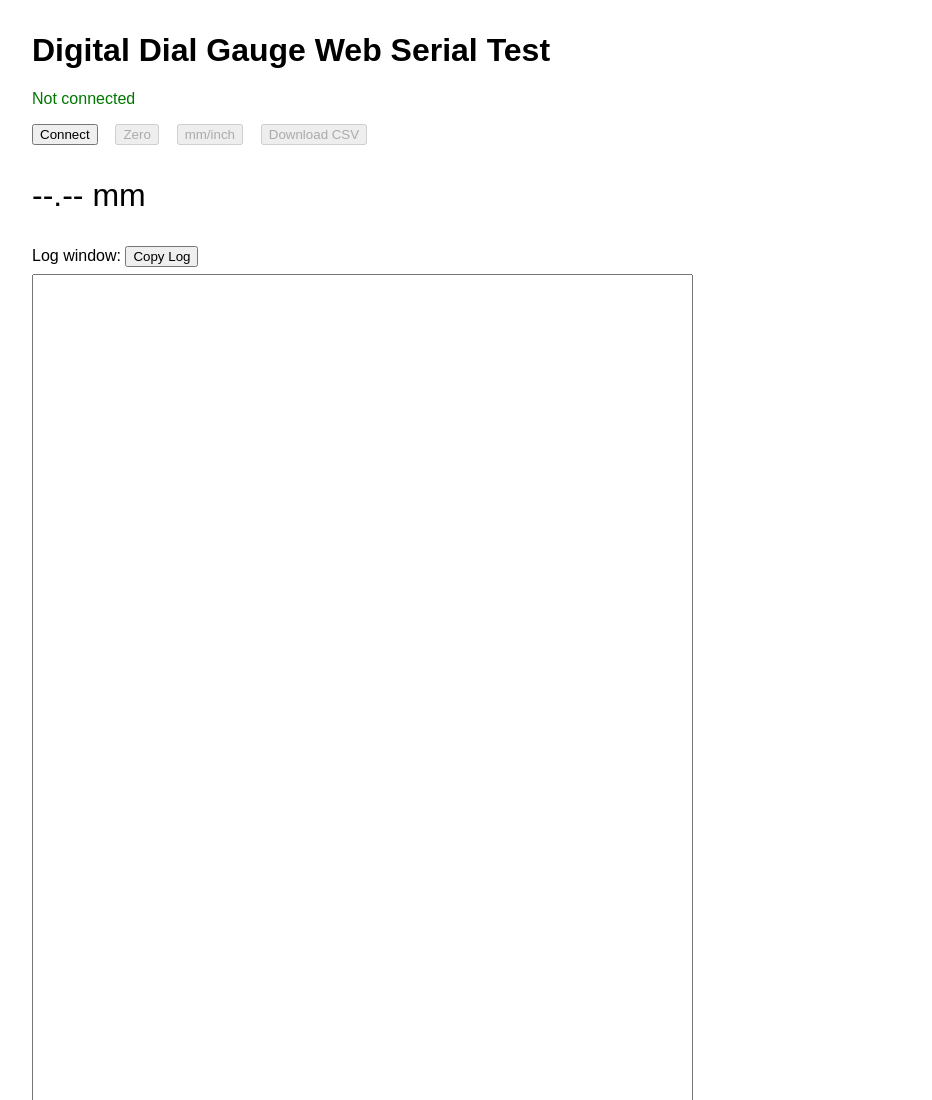
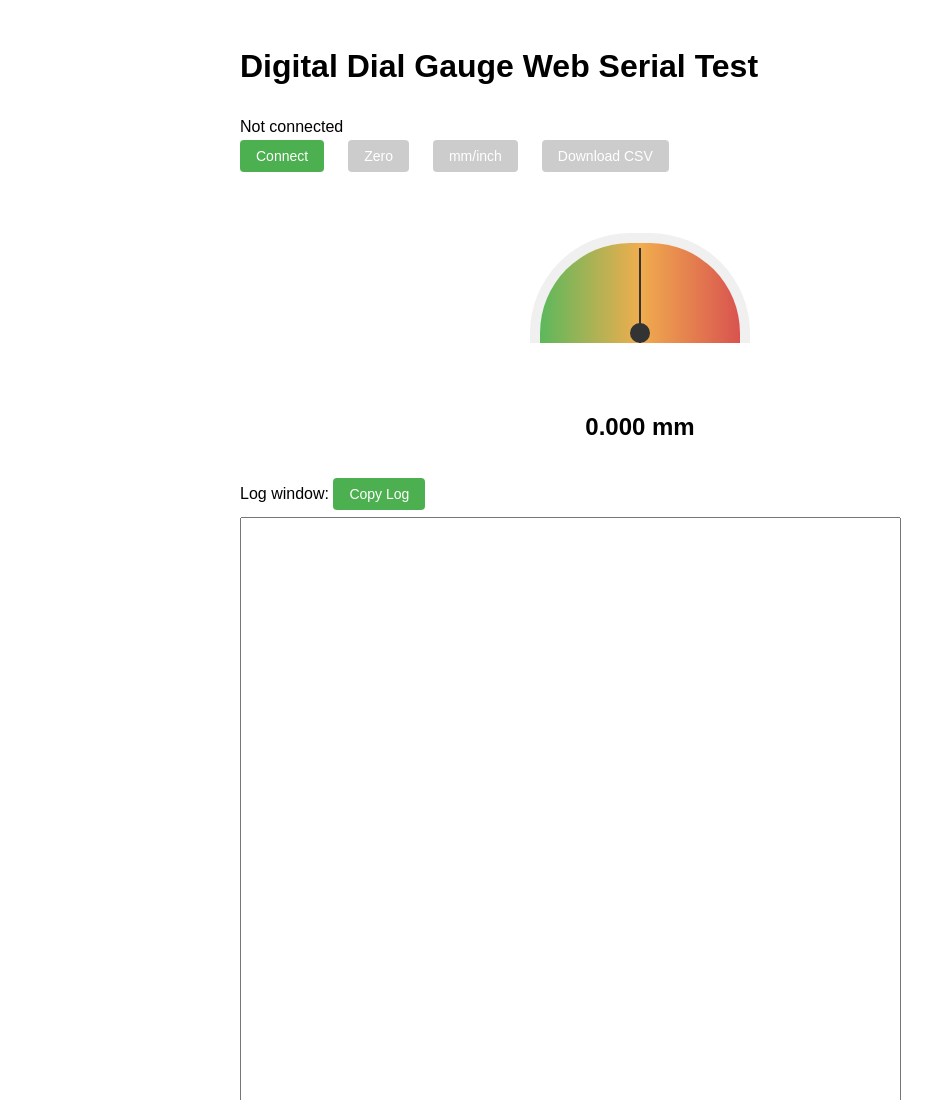
Before and after one commit to tyeth/digital-dial-gauge-web-serial, a website: page index.html in a window 1280 px wide. Shown: the top 1100 px of the page, without its empty margins (0-932 px from the left). Drawn offline with Linux system fonts and the light colour scheme.

Commit message:
Visual Dial

```diff
--- a/index.html
+++ b/index.html
@@ -7,12 +7,99 @@
   <meta name="viewport" content="width=device-width, initial-scale=1.0">
   <title>Digital Dial Gauge Web Serial Test</title>
   <style>
-    body { font-family: Arial, sans-serif; margin: 2em; }
-    #gauge-value { font-size: 2em; margin: 1em 0; }
-    #status { color: #007700; margin-bottom: 1em; }
-    #error { color: #bb2222; margin-bottom: 1em; }
-    .controls { margin-bottom: 1em; }
-    button { margin-right: 1em; }
+    body {
+        font-family: Arial, sans-serif;
+        max-width: 800px;
+        margin: 0 auto;
+        padding: 20px;
+        line-height: 1.6;
+    }
+    .container {
+        display: flex;
+        flex-direction: column;
+        gap: 20px;
+    }
+    .panel {
+        border: 1px solid #ccc;
+        border-radius: 5px;
+        padding: 15px;
+        background-color: #f9f9f9;
+    }
+    .controls {
+        display: flex;
+        flex-wrap: wrap;
+        gap: 10px;
+        align-items: center;
+        margin-bottom: 1em;
+    }
+    button {
+        padding: 8px 16px;
+        background-color: #4CAF50;
+        color: white;
+        border: none;
+        border-radius: 4px;
+        cursor: pointer;
+        font-size: 14px;
+        margin-right: 1em;
+    }
+    button:hover {
+        background-color: #45a049;
+    }
+    button:disabled {
+        background-color: #cccccc;
+        cursor: not-allowed;
+    }
+    .gauge-container {
+        display: flex;
+        justify-content: center;
+        align-items: center;
+        height: 200px;
+        position: relative;
+    }
+    .gauge {
+        width: 200px;
+        height: 100px;
+        position: relative;
+        overflow: hidden;
+        border-top-left-radius: 100px;
+        border-top-right-radius: 100px;
+        border: 10px solid #f0f0f0;
+        border-bottom: none;
+    }
+    .gauge-value {
+        width: 100%;
+        height: 100%;
+        background: linear-gradient(to right, #5cb85c, #f0ad4e, #d9534f);
+        transform-origin: bottom center;
+        transition: transform 0.5s ease-out;
+    }
+    .gauge-center {
+        position: absolute;
+        bottom: 0;
+        left: 50%;
+        width: 20px;
+        height: 20px;
+        background-color: #333;
+        border-radius: 50%;
+        transform: translateX(-50%);
+    }
+    .gauge-needle {
+        position: absolute;
+        bottom: 0;
+        left: 50%;
+        width: 2px;
+        height: 95px;
+        background-color: #333;
+        transform-origin: bottom center;
+        transform: translateX(-50%) rotate(0deg);
+        transition: transform 0.5s ease-out;
+    }
+    .gauge-reading {
+        font-size: 24px;
+        font-weight: bold;
+        margin-top: 20px;
+        text-align: center;
+    }
   </style>
 </head>
 <body>
@@ -25,7 +112,14 @@
     <button id="unit-btn" disabled>mm/inch</button>
     <button id="download-btn" disabled>Download CSV</button>
   </div>
-  <div id="gauge-value">--.-- mm</div>
+  <div class="gauge-container">
+    <div class="gauge">
+      <div class="gauge-value"></div>
+      <div class="gauge-center"></div>
+      <div class="gauge-needle"></div>
+    </div>
+  </div>
+  <div class="gauge-reading" id="gauge-value">0.000 mm</div>
   <div style="margin-top:2em;">
     <label for="log">Log window:</label>
     <button id="copy-log-btn" type="button">Copy Log</button><br>
```
